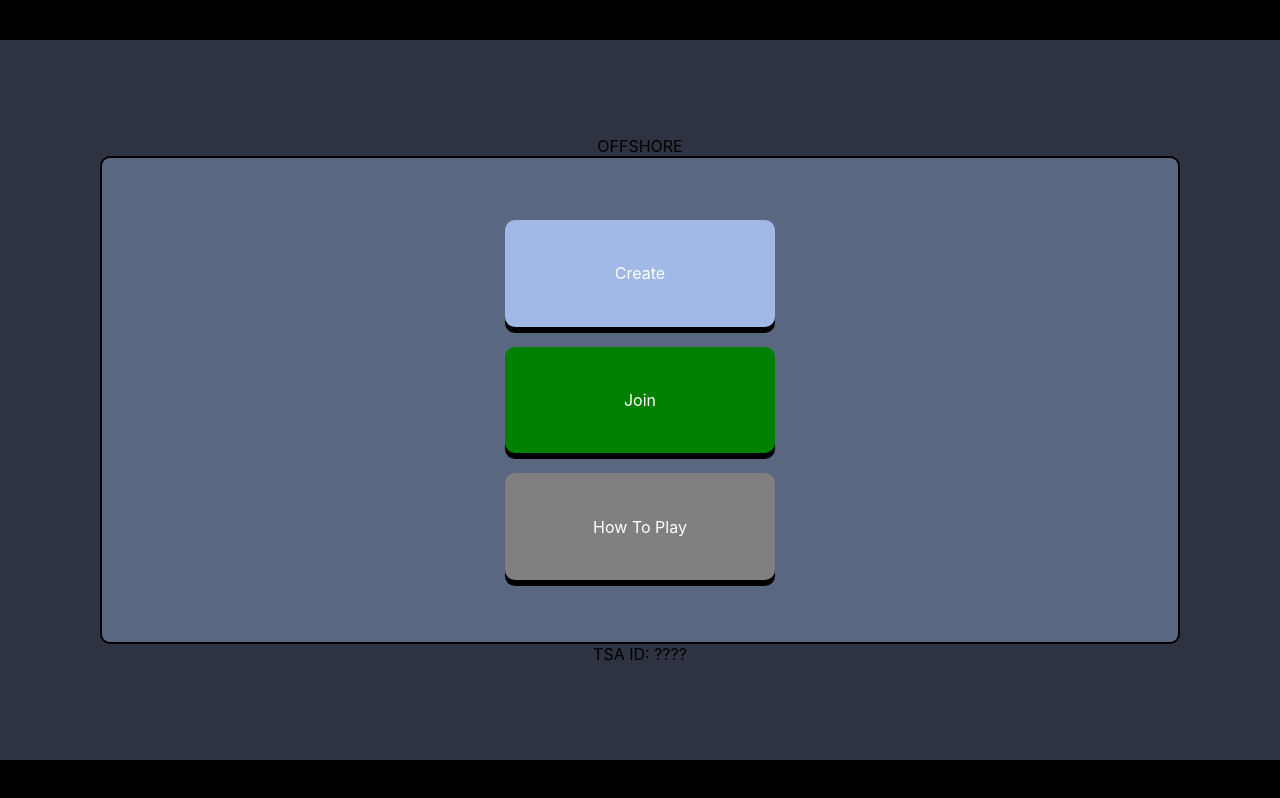
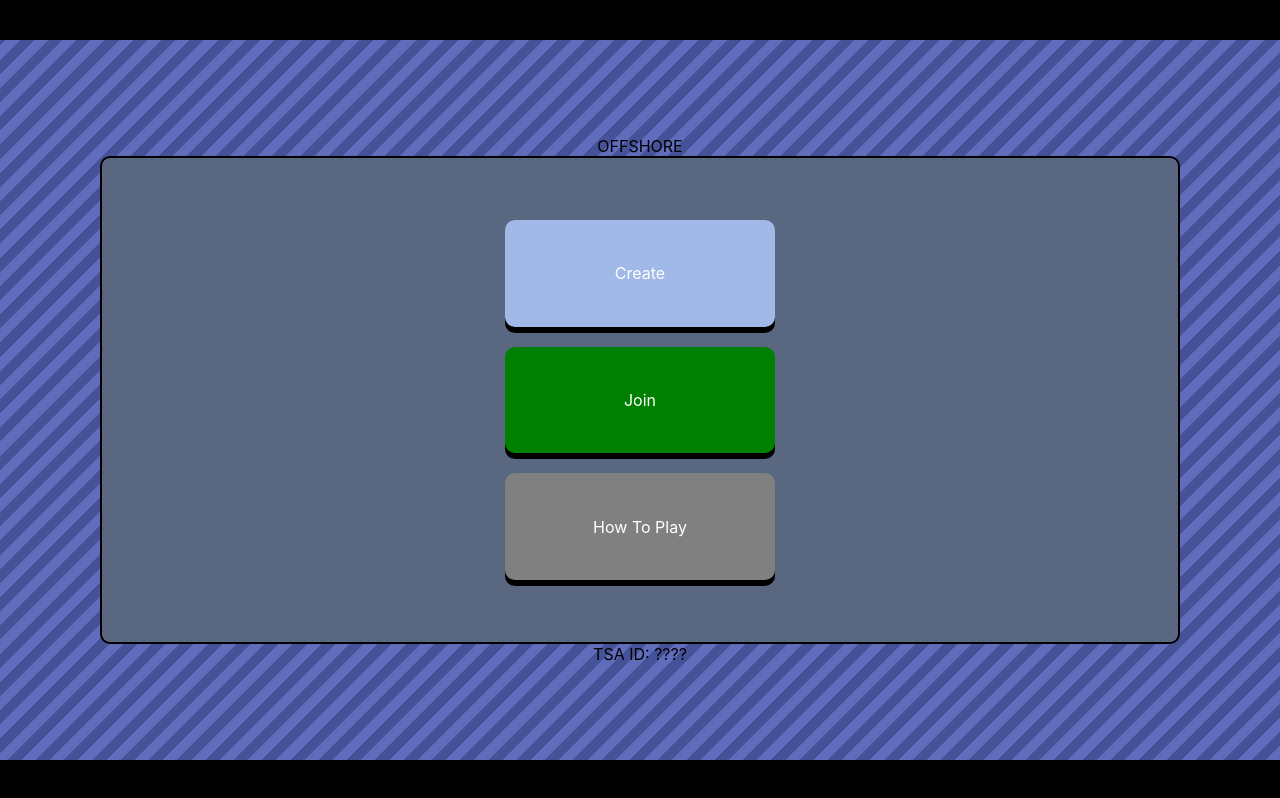
Before and after one commit to offshore-game/offshore, a React (Create React App) app in the folder client/: page / in a window 1280 px wide. Built offline with nearby package versions, Linux system fonts and the light colour scheme; no server answers.

Commit message:
Added Stripes
- Animation not working

```diff
--- a/client/src/pages/Home/Home.module.css
+++ b/client/src/pages/Home/Home.module.css
@@ -1,3 +1,8 @@
+@keyframes InfiniteStripe {
+    0%{background-position:100% 50%}
+    100%{background-position:-33% 50%} /* instead of 0% 50% */
+}
+
 .container {
 
     display: flex;
@@ -9,7 +14,17 @@
     width: 100%;
 
     /* https://css-tricks.com/stripes-css */
-    background-color: var(--blue-1);
+    /*background-color: var(--blue-1);*/
+
+    background: repeating-linear-gradient(
+        -45deg,
+        #606dbc,
+        #606dbc 10px,
+        #465298 10px,
+        #465298 20px
+    );
+
+    animation: InfiniteStripe 1s linear infinite;
 
 }
 
```
